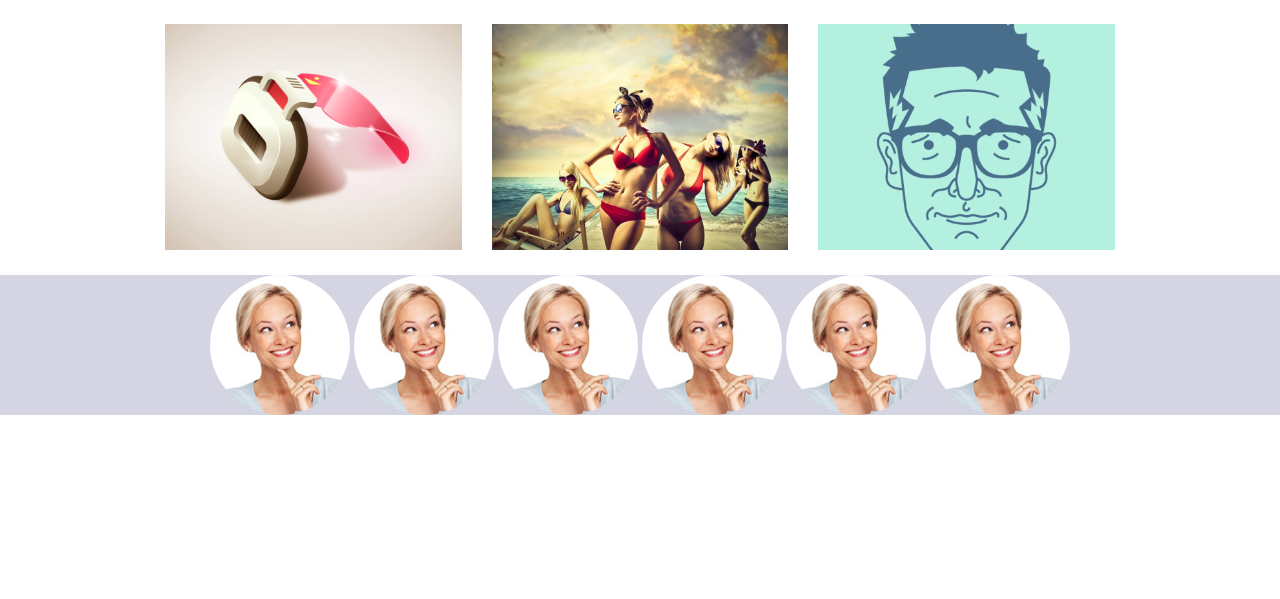
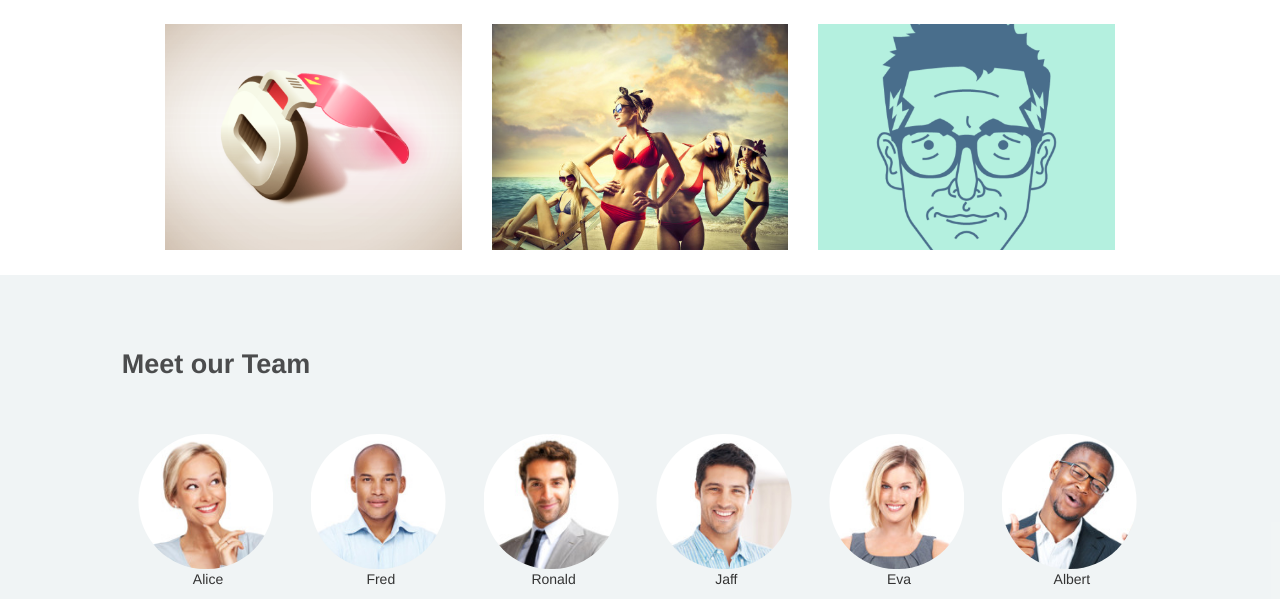
Before and after one commit to AnilKumaNilla/bootstrap, a PHP site: page / in a window 1280 px wide. Shown: the part 2527-3126 px from the top of the page. Before the commit the page ends 2942 px from the top, so only its background shows below. Run offline with PHP 8.4, Linux system fonts and the light colour scheme.

Commit message:
today 1/4/017

```diff
--- a/index.php
+++ b/index.php
@@ -120,44 +120,66 @@
   </div>
 </div>
 <div class="row div8">
-  <div class="col-xs-12 col-sm-12 col-md-12 col-lg-4">
+  <div class="col-xs-12 col-sm-4 col-md-12 col-lg-4">
     <img src="image/book.jpg" class="img-responsive">
   </div>
-  <div class="col-xs-12 col-sm-12 col-md-12 col-lg-4">
+  <div class="col-xs-12 col-sm-4 col-md-12 col-lg-4">
    <img src="image/television.png" class="img-responsive">
   </div>
-  <div class="col-xs-12 col-sm-12 col-md-12 col-lg-4">
+  <div class="col-xs-12 col-sm-4 col-md-12 col-lg-4">
    <img src="image/book2.png" class="img-responsive">
   </div>
  </div>
 <div class="row div9">
-  <div class="col-xs-12 col-sm-12 col-md-12 col-lg-4">
+  <div class="col-xs-12 col-sm-4 col-md-12 col-lg-4">
    <img src="image/watch.png" class="img-responsive">
   </div>
-  <div class="col-xs-12 col-sm-12 col-md-12 col-lg-4">
+  <div class="col-xs-12 col-sm-4 col-md-12 col-lg-4">
    <img src="image/bikni.jpg" class="img-responsive">
   </div>
-  <div class="col-xs-12 col-sm-12 col-md-12 col-lg-4">
+  <div class="col-xs-12 col-sm-4 col-md-12 col-lg-4">
    <img src="image/man.png" class="img-responsive">
   </div>
 </div>
-<div class="row">
-   <div class="col-xs-12 col-sm-12 col-md-1 col-lg-1">
+<div class="row row4">
+   <div class="col-xs-1 col-sm-1 col-md-1 col-lg-1">
    </div>
-   <div class="col-xs-12 col-sm-12 col-md-10 col-lg-10 " id='div12'>
-    <img src="image/alice.jpg" class="img-roundedd abc">
-     <img src="image/alice.jpg" class="img-roundedd abc">
-     <img src="image/alice.jpg" class="img-roundedd abc">
-     <img src="image/alice.jpg" class="img-roundedd abc">
-     <img src="image/alice.jpg" class="img-roundedd abc">
-     <img src="image/alice.jpg" class="img-roundedd abc">
+   <div class="col-xs-10 col-sm-10 col-md-10 col-lg-10 team">
+     Meet our Team
+   </div>
+   <div class="col-xs-1 col-sm-1 col-md-1 col-lg-1">
+   </div>
+ </div>
+ <div class="row row5">
+   <div class="col-xs-12 col-sm-12 col-md-1 col-lg-1"></div>
 
-   </div>
+    <div class="col-xs-12 col-sm-12 col-md-10 col-lg-10 " id='div12'>
+
+     <div class="col-xs-10 col-sm-3 col-md-1 col-lg-2 div13">
+     <img src="image/alice.jpg" class="img-roundedd abc"><p align="center">Alice</p></div>
+
+     <div class="col-xs-10 col-sm-3 col-md-1 col-lg-2 div13">
+     <img src="image/fred.jpg" class="img-roundedd abc"><p align="center">Fred</p></div>
+
+     <div class="col-xs-10 col-sm-3 col-md-1 col-lg-2 div13">
+     <img src="image/ronald.jpg" class="img-roundedd abc"><p align="center">Ronald</p></div>
+
+     <div class="col-xs-10 col-sm-3 col-md-1 col-lg-2 div13">
+     <img src="image/jaff.jpg" class="img-roundedd abc"><p align="center">Jaff</p></div>
+
+     <div class="col-xs-10 col-sm-3 col-md-1 col-lg-2 div13">
+     <img src="image/eva.jpg" class="img-roundedd abc"><p align="center">Eva</p></div>
+
+     <div class="col-xs-10 col-sm-3 col-md-1 col-lg-2 div13">
+     <img src="image/albert.jpg" class="img-roundedd abc"><p align="center">Albert</p></div>
+
+     </div>
    <div class="col-xs-12 col-sm-12 col-md-1 col-lg-1">
    </div>
 </div>
 
-</div>
+</div>  <!--   </container> -->
+
      <!-- jQuery (necessary for Bootstrap's JavaScript plugins) -->
      <script src="https://ajax.googleapis.com/ajax/libs/jquery/1.12.4/jquery.min.js"></script>
      <!-- Include all compiled plugins (below), or include individual files as needed -->
--- a/style.css
+++ b/style.css
@@ -152,7 +152,13 @@
 }
 .img-roundedd {
     border-radius: 99px;
+    height: 135px;
+    width: 138px;
 
+}
+
+img {
+    /* vertical-align: middle; */
 }
 .div5 h3 {
     font-size: 26px;
@@ -197,13 +203,40 @@
 .abc
 {
     display: inline-block;
+    padding: 0% 1%;
+    /*box-sizing: border-box;*/
 }
 
 #div12
 {
-    text-align: center;
+        /*margin-bottom: 99px;*/
 }
 
+.team
+{
+    font-weight: 600;
+    text-align: left;
+    margin-bottom: 50px;
+    margin-top: 70px;
+    font-size: 27px;
+    color: #4b4c4d;
+}
+
+/*.div13
+{
+
+}*/
+
+.row4
+{
+    background:rgba(241, 245, 245, 0.99);
+}
+
+.row5
+{
+    background:rgba(241, 245, 245, 0.99);
+    height: cover;
+}
 
 /*For lepTop___________________________________________________________________________________L____*/
 @media(min-width:1200px){
@@ -277,6 +310,11 @@
     height: 124px;
 }
 
+.div13 {
+    text-align: center;
+    margin: 0px 28px;
+}
+
 
 }
 
```
Also changed, not shown: image/ronald.jpg (renamed from image/ronald-140x140.jpg).
